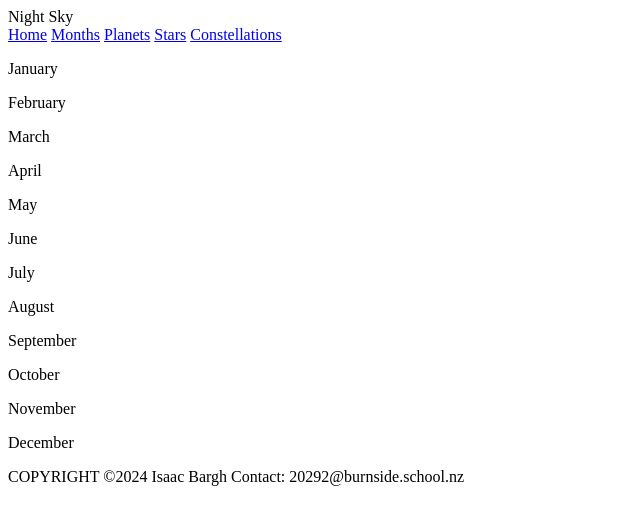
After one commit to IsaacBargh/DTP-Project-2024, a Flask app: page /all_months in a window 1280 px wide. The commit adds this page. Shown: the top 525 px of the page, without its empty margins (0-640 px from the left). Run offline with Flask 3, Linux system fonts and the light colour scheme.

Commit message:
created routes for navbar and linked pages to database

```diff
--- a/app/models.py
+++ b/app/models.py
@@ -1,4 +1,13 @@
 from app.routes import db
+
+
+class Month(db.Model):
+    __tablename__ = "Month"
+    id = db.Column(db.Integer, primary_key=True)
+    name = db.Column(db.Text())
+
+    def __repr__(self):
+        return self.name
 
 
 class Constellation(db.Model):
@@ -7,6 +16,19 @@ class Constellation(db.Model):
     name = db.Column(db.Text())
     description = db.Column(db.Text())
     story = db.Column(db.Text())
+    image = db.Column(db.Text())
+
+    def __repr__(self):
+        return self.name
+
+
+class Planet(db.Model):
+    __tablename__ = "Planet"
+    id = db.Column(db.Integer, primary_key=True)
+    name = db.Column(db.Text())
+    description = db.Column(db.Text())
+    constellation = db.Column(db.Integer, db.ForeignKey("Constellation.id"))
+    constellation_desc = db.relationship("Constellation", backref="Planet")
     image = db.Column(db.Text())
 
     def __repr__(self):
--- a/app/routes.py
+++ b/app/routes.py
@@ -4,18 +4,37 @@ from flask_sqlalchemy import SQLAlchemy
 import os
 
 basedir = os.path.abspath(os.path.dirname(__file__))
-app.config['SQLALCHEMY_DATABASE_URI'] = "sqlite:///" + os.path.join(basedir,"night.db")
+app.config['SQLALCHEMY_DATABASE_URI'] = "sqlite:///" + os.path.join(basedir, "night.db")
 db = SQLAlchemy()
 db.init_app(app)
 
 import app.models as models
+
 
 @app.route('/')
 def home():
     return render_template('home.html')
 
 
+@app.route('/all_months')
+def all_months():
+    months = models.Month.query.all()
+    return render_template('all_months.html', months=months)
+
+
+@app.route('/all_planets')
+def all_planets():
+    planets = models.Planet.query.all()
+    return render_template('all_planets.html', planets=planets)
+
+
 @app.route('/all_stars')
 def all_stars():
     stars = models.Star.query.all()
     return render_template('all_stars.html', stars=stars)
+
+
+@app.route('/all_constellations')
+def all_constellations():
+    constellations = models.Constellation.query.all()
+    return render_template('all_constellations.html', constellations=constellations)
--- /dev/null
+++ b/app/templates/all_constellations.html
@@ -0,0 +1,6 @@
+{% extends "layout.html" %}
+{% block content %}
+{%for constellation in constellations%}
+<p>{{constellation}}</p>
+{%endfor%}
+{% endblock %}
--- /dev/null
+++ b/app/templates/all_months.html
@@ -0,0 +1,6 @@
+{% extends "layout.html" %}
+{% block content %}
+{%for month in months%}
+<p>{{month}}</p>
+{%endfor%}
+{% endblock %}
--- /dev/null
+++ b/app/templates/all_planets.html
@@ -0,0 +1,6 @@
+{% extends "layout.html" %}
+{% block content %}
+{%for planet in planets%}
+<p>{{planet}}</p>
+{%endfor%}
+{% endblock %}
--- a/app/templates/layout.html
+++ b/app/templates/layout.html
@@ -9,7 +9,10 @@
     <header>Night Sky</header>
     <nav>
         <a href="/">Home</a>
+        <a href="/all_months">Months</a>
+        <a href="/all_planets">Planets</a>
         <a href="/all_stars">Stars</a>
+        <a href="/all_constellations">Constellations</a>
     </nav>
     <main>
     {%block content%}{%endblock%}
```
